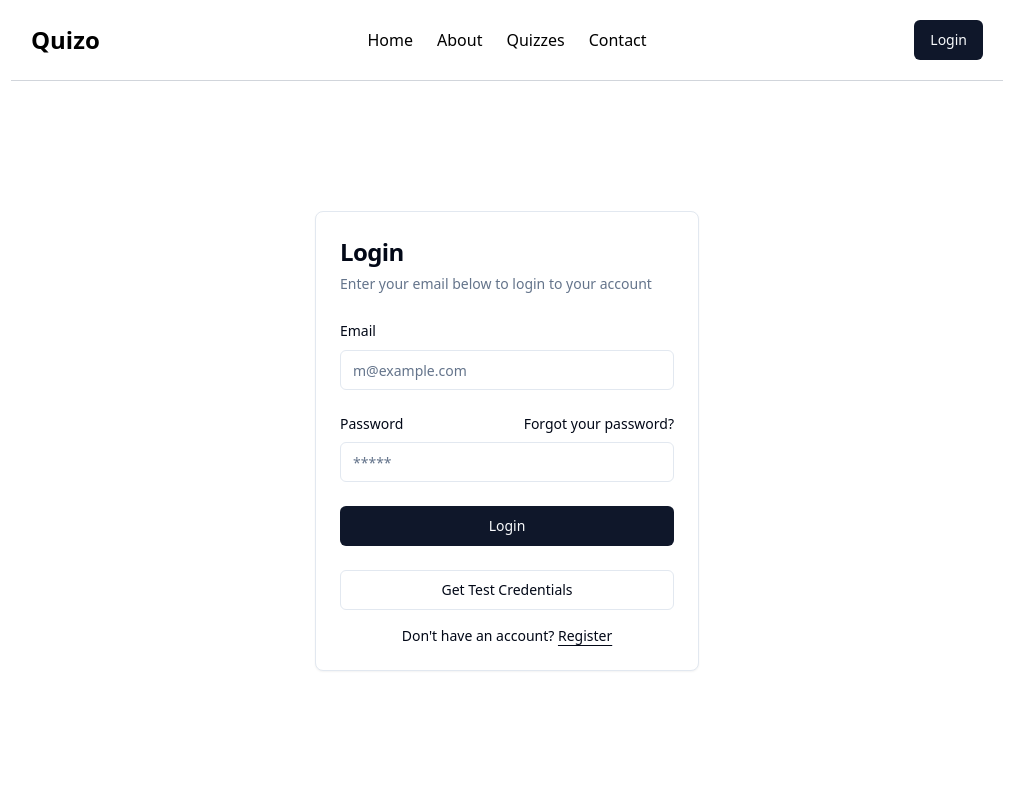
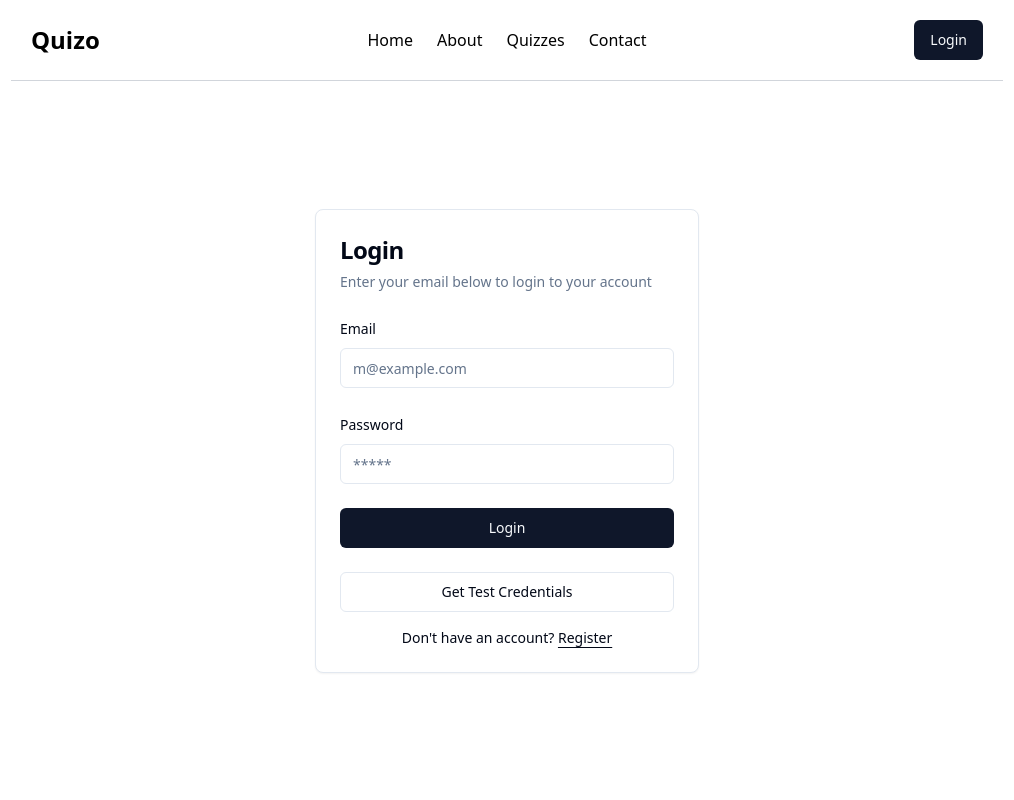
Before and after one commit to thexeromin/quizo, a React (Vite) app in the folder client/: page /login in a window 1280 px wide. Shown: the top 800 px of the page, without its empty margins (133-1147 px from the left). Built offline with nearby package versions, Linux system fonts and the light colour scheme.

Commit message:
remove: forgot password

```diff
--- a/client/src/components/organisms/LoginForm.tsx
+++ b/client/src/components/organisms/LoginForm.tsx
@@ -65,15 +65,7 @@ export default function LoginForm() {
             name="password"
             render={({ field }) => (
               <FormItem>
-                <div className="flex items-center">
-                  <FormLabel>Password</FormLabel>
-                  <Link
-                    to="#"
-                    className="ml-auto inline-block text-sm underline-offset-4 hover:underline"
-                  >
-                    Forgot your password?
-                  </Link>
-                </div>
+                <FormLabel>Password</FormLabel>
                 <FormControl>
                   <Input type="password" placeholder="*****" {...field} />
                 </FormControl>
```
